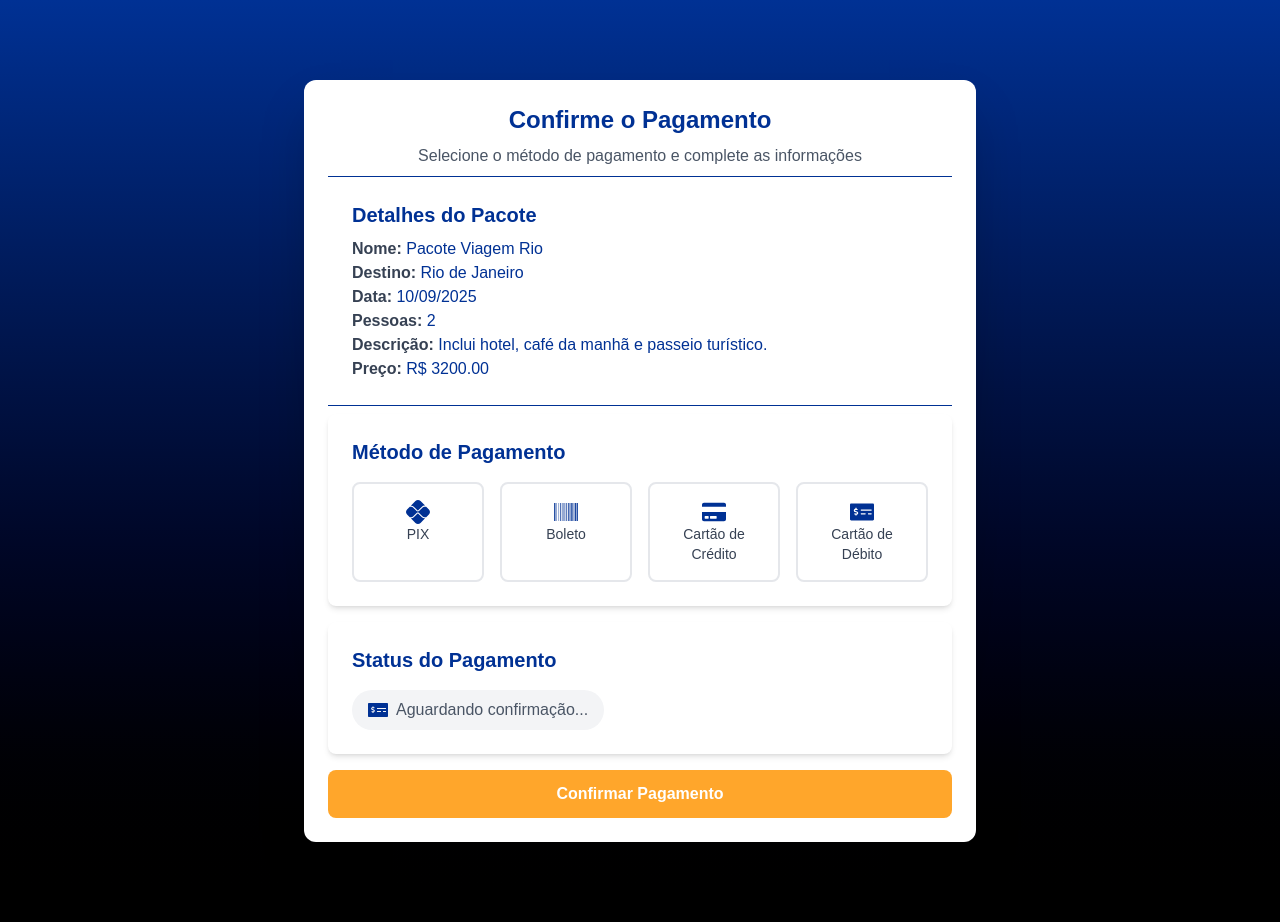
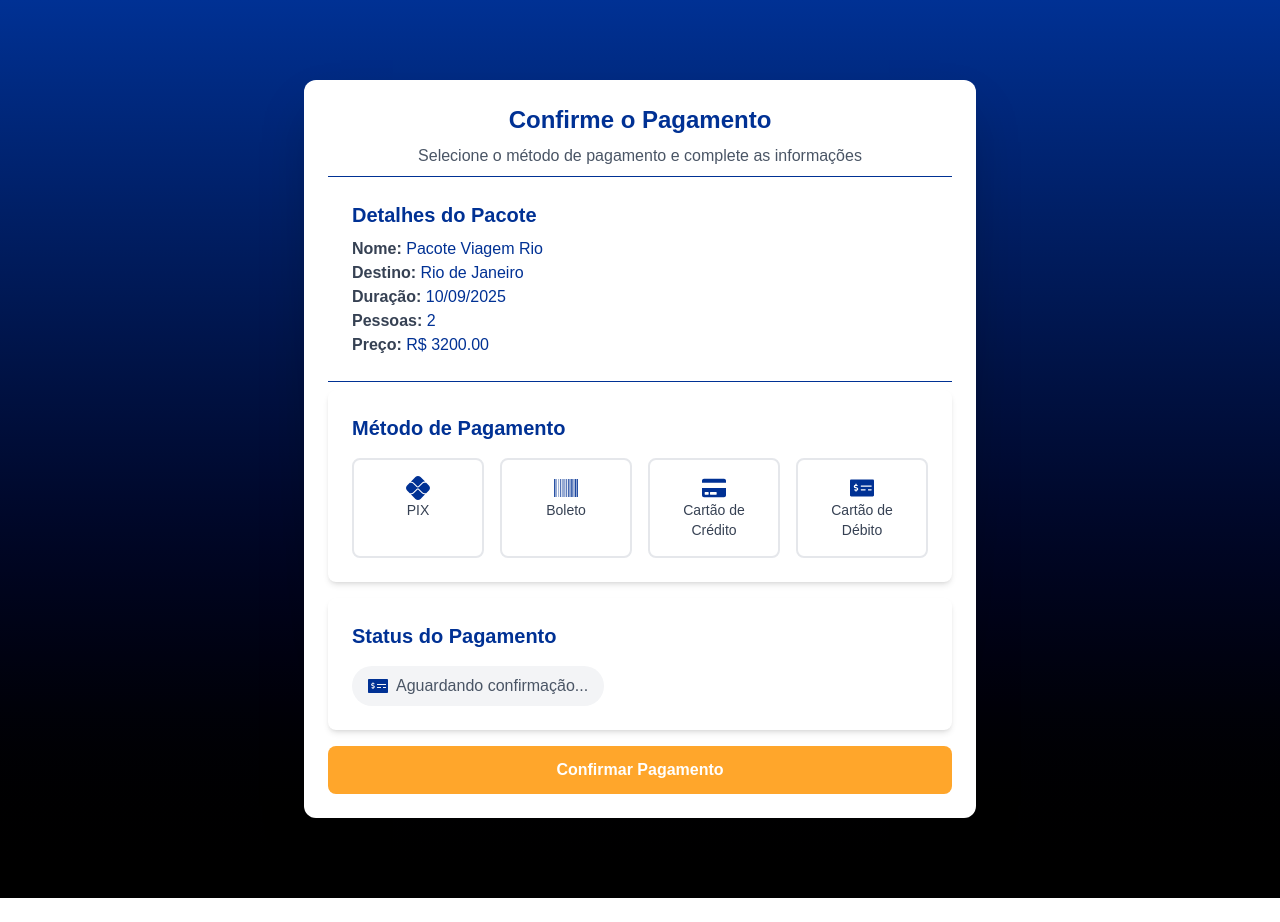
Before and after one commit to pnascimentodev/ViagiumFront, a React (Vite) app: page /payment in a window 1280 px wide. After the commit the page ends 898 px from the top, so only its background shows below. Built offline with nearby package versions, Linux system fonts and the light colour scheme.

Commit message:
feat: adição de detalhes no pagamento e pacote

```diff
--- a/src/pages/payment/Payment.tsx
+++ b/src/pages/payment/Payment.tsx
@@ -40,10 +40,9 @@ export default function Payment() {
     const [packageDetails] = useState({
     nome: "Pacote Viagem Rio",
     destino: "Rio de Janeiro",
-    data: "10/09/2025",
+    duracao: "10/09/2025",
     pessoas: 2,
     preco: 3200.00,
-    descricao: "Inclui hotel, café da manhã e passeio turístico."
     });
 
     function handleCardInputChange(field: string, value: string) {
@@ -103,9 +102,8 @@ export default function Payment() {
         <div className="space-y-1 ml-6">
           <div><span className="font-semibold text-gray-700">Nome:</span> {packageDetails.nome}</div>
           <div><span className="font-semibold text-gray-700">Destino:</span> {packageDetails.destino}</div>
-          <div><span className="font-semibold text-gray-700">Data:</span> {packageDetails.data}</div>
+          <div><span className="font-semibold text-gray-700">Duração:</span> {packageDetails.duracao}</div>
           <div><span className="font-semibold text-gray-700">Pessoas:</span> {packageDetails.pessoas}</div>
-          <div><span className="font-semibold text-gray-700">Descrição:</span> {packageDetails.descricao}</div>
           <div className="mb-6"><span className="font-semibold text-gray-700">Preço:</span> R$ {packageDetails.preco.toFixed(2)}</div>
         </div>
         <hr className="w-full mb-2 mt-2" />
```
